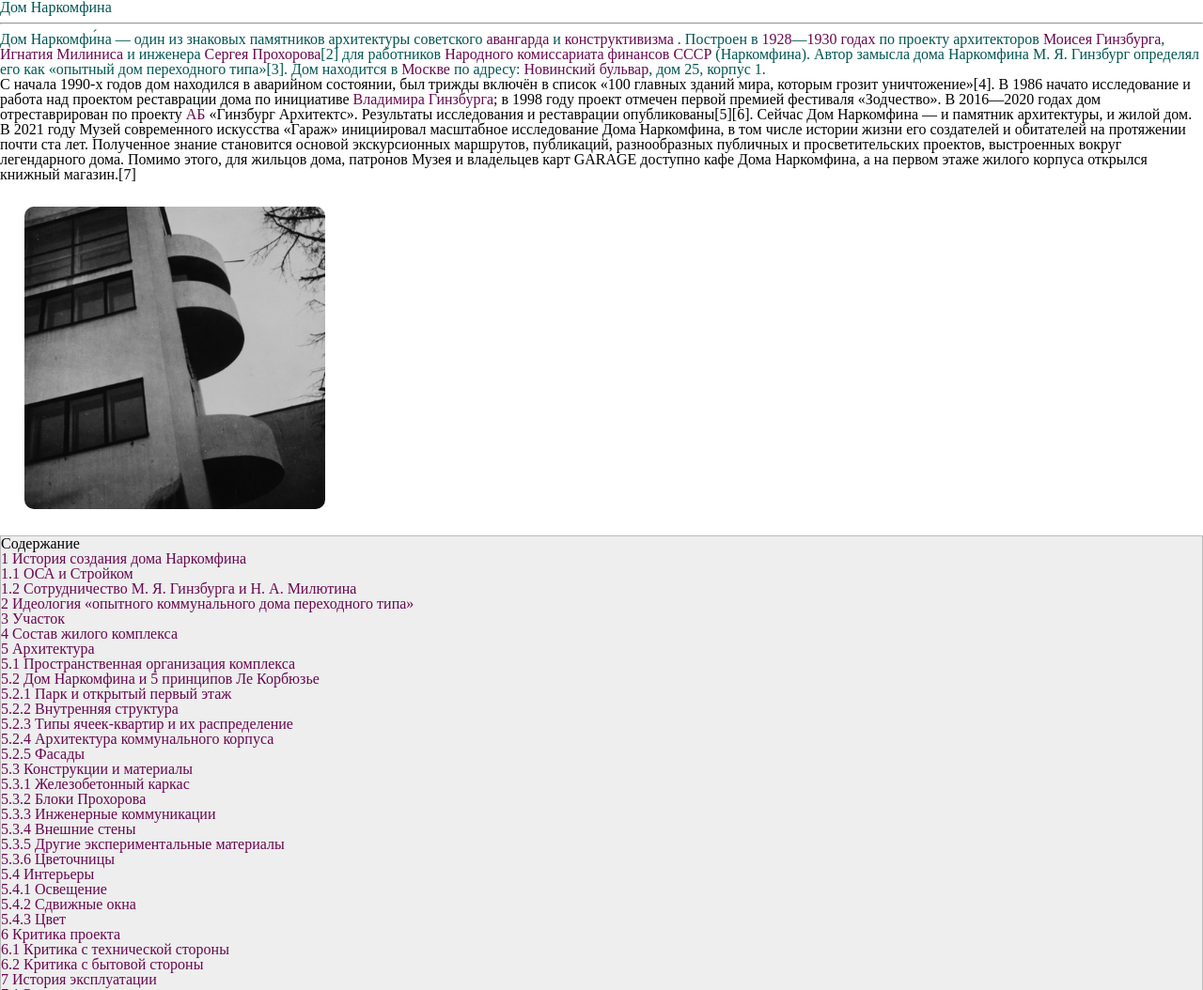
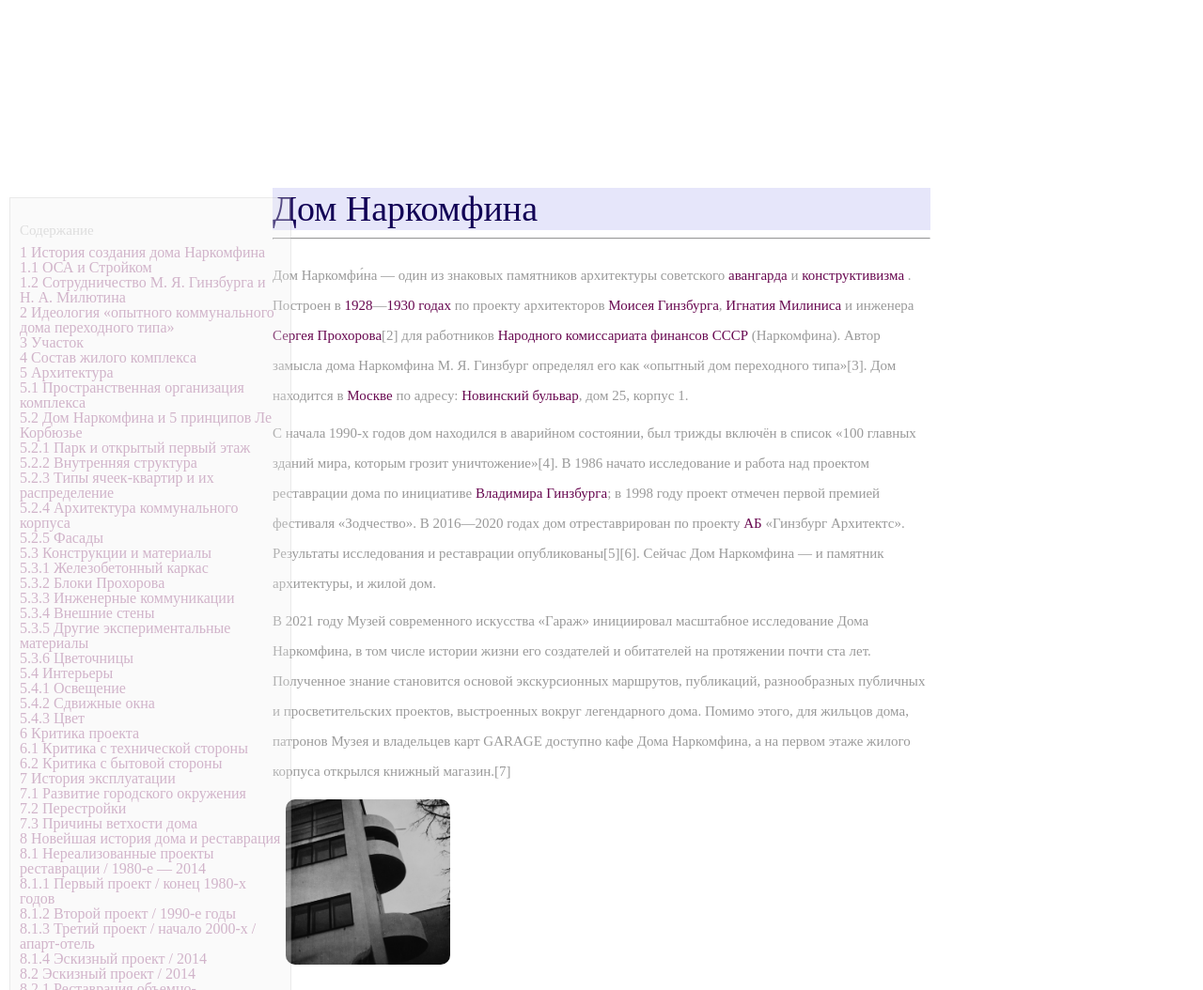
Before and after one commit to ko-tisha/25sep2024, a plain HTML site: page index.html in a window 1280 px wide. Shown: the top 1054 px of the page at 94% size. Drawn offline with Linux system fonts and the light colour scheme.

Commit message:
название

```diff
--- a/CSS/content.css
+++ b/CSS/content.css
@@ -8,6 +8,10 @@ h1{
 
 .mytext{
     color: rgb(0, 85, 83);
+    margin-top: 8px;
+    color: rgba(0, 0, 0, 0.4);
+    margin-top: 22px;
+    line-height: 32px;
 }
 
 a{
@@ -19,13 +23,6 @@ a:hover{
     color:rgb(203, 22, 158)
 }
 
-nav{
-    background: #eee;
-    /* background - цвет фона */
-    border: 1px solid #bbb;
-    /* border - обводка */
-}
-
 .pic1{
     width: 25%;
     /* width - ширина */
@@ -34,3 +31,43 @@ nav{
     border-radius: 10px;
     /* border-radius - скругление углов */
 }
+
+
+article{
+    width: 700px;
+   /* background: lavender; */
+    margin: 200px auto;
+}
+
+h1{
+    color: rgb(17, 0, 85);
+    font-size: 38px;
+    margin-top: 66px;
+    line-height: 45px;
+    background: lavender;
+}
+
+p{
+    margin-top: 8px;
+    color: rgba(0, 0, 0, 0.4);
+    font-size: 15px;
+    line-height: 32px;
+}
+
+h2{
+    margin-top: 50px;
+    font-size: 32px;
+    line-height: 36px;
+    color: rgba(0, 0, 0, 0.8);
+}
+
+h2 + blockquote, h2 + p{
+    margin-top: 8px;
+}
+
+blockquote{
+    font-style: italic;
+    margin-top: 50px;
+    margin-bottom: 50px;
+    margin-left: 30px;
+}
--- /dev/null
+++ b/CSS/nav.css
@@ -0,0 +1,17 @@
+nav{
+    background: #eee; /* background - цвет фона */
+    border: 1px solid #bbb; /* border - обводка */
+    width: 300px; /* width - ширина */
+    position: fixed; /* position - привязка позиции */
+    margin-top: 10px;
+    margin-left: 10px;
+    padding: 10px;
+    box-sizing:  border-box;
+    opacity: .3; /* 30% */
+    transition: all 0.5s ease;
+}
+
+nav:hover{
+    opacity: 1; /* 100% */
+    transition: all 0.1s ease;
+}
--- a/CSS/style.css
+++ b/CSS/style.css
@@ -1,2 +1,3 @@
-@import"reset.css";
-@import"content.css";
+@import "reset.css";
+@import "content.css";
+@import "nav.css";
--- a/index.html
+++ b/index.html
@@ -12,30 +12,10 @@
 
     <!-- содержание / навигация -->
 
-    <!-- основной код -->
-    <article>
-
-    <h1> Дом Наркомфина </h1> <!-- heading text 1 -->
-    <hr>
-    <!-- <hr> gorisontal row - линия  -->
-    <p class="mytext" > <!-- pharagraph -->
-        <b> Дом Наркомфи́на </b> <!-- bold - жирность текста -->  — один из знаковых памятников архитектуры советского <a href="https://ru.wikipedia.org/wiki/Авангард_(искусство)" target="_blank"> авангарда </a> и <a href="https://ru.wikipedia.org/wiki/Конструктивизм_(искусство)" target="_blank"> конструктивизма </a>. Построен в <a href="https://ru.wikipedia.org/wiki/1928_год" target="_blank">1928</a>—<a href="https://ru.wikipedia.org/wiki/1930_год" target="_blank">1930 годах</a> по проекту архитекторов <a href="https://ru.wikipedia.org/wiki/Гинзбург,_Моисей_Яковлевич" target="_blank"> Моисея Гинзбурга</a>, <a href="https://ru.wikipedia.org/wiki/Милинис,_Игнатий_Францевич" target="_blank"> Игнатия Милиниса</a> и инженера <a href="https://ru.wikipedia.org/wiki/Сергей_Львович_Прохоров" target="_blank"> Сергея Прохорова</a>[2] для работников <a href="https://ru.wikipedia.org/wiki/Народный_комиссариат_финансов_СССР" target="_blank">Народного комиссариата финансов СССР</a> (Наркомфина). Автор замысла дома Наркомфина М. Я. Гинзбург определял его как «опытный дом переходного типа»[3]. Дом находится в <a href="https://ru.wikipedia.org/wiki/https://ru.wikipedia.org/wiki/Москва" target="_blank">Москве</a> по адресу: <a href="https://ru.wikipedia.org/wiki/Новинский_бульвар" target="_blank">Новинский бульвар</a>, дом 25, корпус 1.
-    <!-- alt + z - перенос текста по странице -->
-    </p>
-
-    <p> <!-- pharagraph --> С начала 1990-х годов дом находился в аварийном состоянии, был трижды включён в список «100 главных зданий мира, которым грозит уничтожение»[4]. В 1986 начато исследование и работа над проектом реставрации дома по инициативе <a href="https://ru.wikipedia.org/wiki/Гинзбург,_Владимир_Моисеевич" target="_blank">Владимира Гинзбурга</a>; в 1998 году проект отмечен первой премией фестиваля «Зодчество». В 2016—2020 годах дом отреставрирован по проекту <a href="https://ru.wikipedia.org/wiki/Архитектурное_бюро" target="_blank">АБ</a> «Гинзбург Архитектс». Результаты исследования и реставрации опубликованы[5][6]. Сейчас Дом Наркомфина — и памятник архитектуры, и жилой дом.
-    </p>
-
-    <p> <!-- pharagraph --> В 2021 году Музей современного искусства «Гараж» инициировал масштабное исследование Дома Наркомфина, в том числе истории жизни его создателей и обитателей на протяжении почти ста лет. Полученное знание становится основой экскурсионных маршрутов, публикаций, разнообразных публичных и просветительских проектов, выстроенных вокруг легендарного дома. Помимо этого, для жильцов дома, патронов Музея и владельцев карт GARAGE доступно кафе Дома Наркомфина, а на первом этаже жилого корпуса открылся книжный магазин.[7]
-    </p>
-
-    <div>
-        <img class="pic1" src="./img/Narkonfin-apartments.png" alt="here_picture">
-    </div>
-
     <nav>
       <p>Содержание</p>
-        <ul><!-- не нумерованный список -->
+      <ul class="table"> <!-- не нумерованный список -->
+
           <li> <a href="#s1"> 1	История создания дома Наркомфина </a></li>
           <!-- строка списка -->
            <ul>
@@ -127,9 +107,32 @@
 
           </ol>
 
-
   </nav>
 
+    <!-- основной код -->
+    <article>
+
+    <h1> Дом Наркомфина </h1> <!-- heading text 1 -->
+    <hr>
+    <!-- <hr> gorisontal row - линия  -->
+    <p class="mytext" > <!-- pharagraph -->
+        <b> Дом Наркомфи́на </b> <!-- bold - жирность текста -->  — один из знаковых памятников архитектуры советского <a href="https://ru.wikipedia.org/wiki/Авангард_(искусство)" target="_blank"> авангарда </a> и <a href="https://ru.wikipedia.org/wiki/Конструктивизм_(искусство)" target="_blank"> конструктивизма </a>. Построен в <a href="https://ru.wikipedia.org/wiki/1928_год" target="_blank">1928</a>—<a href="https://ru.wikipedia.org/wiki/1930_год" target="_blank">1930 годах</a> по проекту архитекторов <a href="https://ru.wikipedia.org/wiki/Гинзбург,_Моисей_Яковлевич" target="_blank"> Моисея Гинзбурга</a>, <a href="https://ru.wikipedia.org/wiki/Милинис,_Игнатий_Францевич" target="_blank"> Игнатия Милиниса</a> и инженера <a href="https://ru.wikipedia.org/wiki/Сергей_Львович_Прохоров" target="_blank"> Сергея Прохорова</a>[2] для работников <a href="https://ru.wikipedia.org/wiki/Народный_комиссариат_финансов_СССР" target="_blank">Народного комиссариата финансов СССР</a> (Наркомфина). Автор замысла дома Наркомфина М. Я. Гинзбург определял его как «опытный дом переходного типа»[3]. Дом находится в <a href="https://ru.wikipedia.org/wiki/https://ru.wikipedia.org/wiki/Москва" target="_blank">Москве</a> по адресу: <a href="https://ru.wikipedia.org/wiki/Новинский_бульвар" target="_blank">Новинский бульвар</a>, дом 25, корпус 1.
+    <!-- alt + z - перенос текста по странице -->
+    </p>
+
+    <p> <!-- pharagraph --> С начала 1990-х годов дом находился в аварийном состоянии, был трижды включён в список «100 главных зданий мира, которым грозит уничтожение»[4]. В 1986 начато исследование и работа над проектом реставрации дома по инициативе <a href="https://ru.wikipedia.org/wiki/Гинзбург,_Владимир_Моисеевич" target="_blank">Владимира Гинзбурга</a>; в 1998 году проект отмечен первой премией фестиваля «Зодчество». В 2016—2020 годах дом отреставрирован по проекту <a href="https://ru.wikipedia.org/wiki/Архитектурное_бюро" target="_blank">АБ</a> «Гинзбург Архитектс». Результаты исследования и реставрации опубликованы[5][6]. Сейчас Дом Наркомфина — и памятник архитектуры, и жилой дом.
+    </p>
+
+    <p> <!-- pharagraph --> В 2021 году Музей современного искусства «Гараж» инициировал масштабное исследование Дома Наркомфина, в том числе истории жизни его создателей и обитателей на протяжении почти ста лет. Полученное знание становится основой экскурсионных маршрутов, публикаций, разнообразных публичных и просветительских проектов, выстроенных вокруг легендарного дома. Помимо этого, для жильцов дома, патронов Музея и владельцев карт GARAGE доступно кафе Дома Наркомфина, а на первом этаже жилого корпуса открылся книжный магазин.[7]
+    </p>
+
+    <div>
+        <img class="pic1" src="./img/Narkonfin-apartments.png" alt="here_picture">
+    </div>
+
+   </article>
+
+    <article>
 
     <h2 id="s1"> История создания дома Наркомфина </h2>
     <hr>
```
Lines whose indentation alone changed are shown as unchanged.
